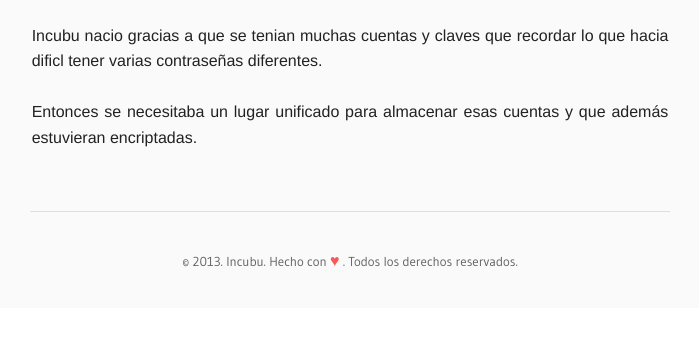
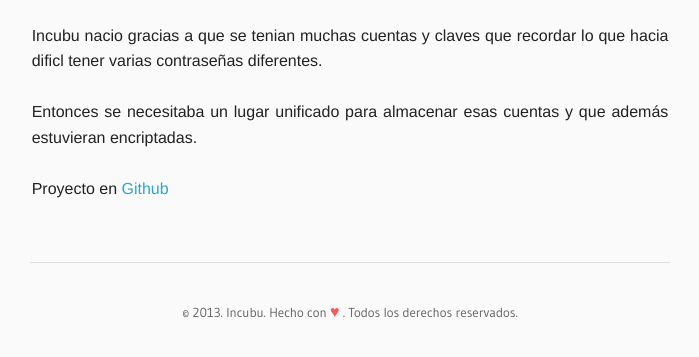
Before and after one commit to Codectivo/Incubu, a Django app: page /acerca/ in a window 1280 px wide. Shown: the part 289-646 px from the top of the page, without its empty margins (290-989 px from the left). Run offline with Django 3.2, Linux system fonts and the light colour scheme; parts of the project's set-up code (start-up, migrations or seed data) failed here and were passed over; some libraries are stand-ins or nearby versions.

Commit message:
Add link proyect

```diff
--- a/incubu/templates/home/acercade.html
+++ b/incubu/templates/home/acercade.html
@@ -15,7 +15,8 @@
                     contraseñas diferentes. <br><br>
                     Entonces se necesitaba un lugar
                     unificado para almacenar esas cuentas y que además
-                    estuvieran encriptadas.
+                    estuvieran encriptadas. <br><br>
+                    Proyecto en <a href="https://github.com/Codectivo/Incubu">Github</a>
                 </p>
             </div>
         </div>
```
